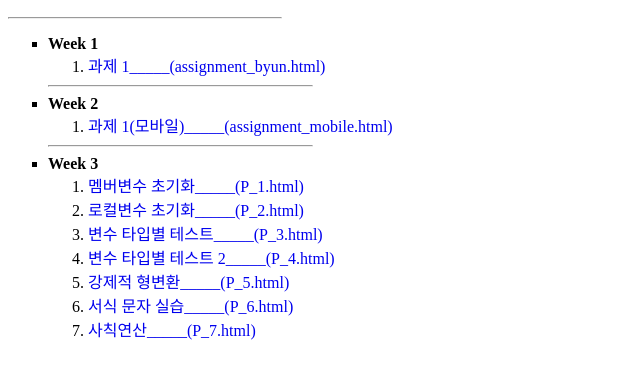
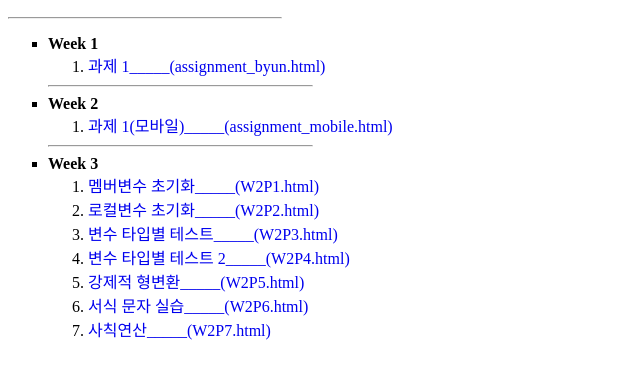
Before and after one commit to Twodawn/java, a plain HTML site: page index.html in a window 1280 px wide. Shown: the part 127-504 px from the top of the page, without its empty margins (0-640 px from the left). Drawn offline with Linux system fonts and the light colour scheme.

Commit message:
Update index.html

```diff
--- a/index.html
+++ b/index.html
@@ -24,13 +24,13 @@
         <hr width="21.5%" align="left">
        <li><strong>Week 3</strong>
       <ol>
-        <li><a href="/java/week3/P_1.html" target="_blank"style="text-decoration:none">멤버변수 초기화_____(P_1.html)</a></li>
-        <li><a href="/java/week3/P_2.html" target="_blank"style="text-decoration:none">로컬변수 초기화_____(P_2.html)</a></li>
-        <li><a href="/java/week3/P_3.html" target="_blank"style="text-decoration:none">변수 타입별 테스트_____(P_3.html)</a></li>
-        <li><a href="/java/week3/P_4.html" target="_blank"style="text-decoration:none">변수 타입별 테스트 2_____(P_4.html)</a></li>
-        <li><a href="/java/week3/P_5.html" target="_blank"style="text-decoration:none">강제적 형변환_____(P_5.html)</a></li>
-        <li><a href="/java/week3/P_6.html" target="_blank"style="text-decoration:none">서식 문자 실습_____(P_6.html)</a></li>
-        <li><a href="/java/week3/P_7.html" target="_blank"style="text-decoration:none">사칙연산_____(P_7.html)</a></li>
+        <li><a href="/java/week3/W2P1.html" target="_blank"style="text-decoration:none">멤버변수 초기화_____(W2P1.html)</a></li>
+        <li><a href="/java/week3/W2P2.html" target="_blank"style="text-decoration:none">로컬변수 초기화_____(W2P2.html)</a></li>
+        <li><a href="/java/week3/W2P3.html" target="_blank"style="text-decoration:none">변수 타입별 테스트_____(W2P3.html)</a></li>
+        <li><a href="/java/week3/W2P4.html" target="_blank"style="text-decoration:none">변수 타입별 테스트 2_____(W2P4.html)</a></li>
+        <li><a href="/java/week3/W2P5.html" target="_blank"style="text-decoration:none">강제적 형변환_____(W2P5.html)</a></li>
+        <li><a href="/java/week3/W2P6.html" target="_blank"style="text-decoration:none">서식 문자 실습_____(W2P6.html)</a></li>
+        <li><a href="/java/week3/W2P7.html" target="_blank"style="text-decoration:none">사칙연산_____(W2P7.html)</a></li>
       </ol>
  </ul>
  </body>
```
